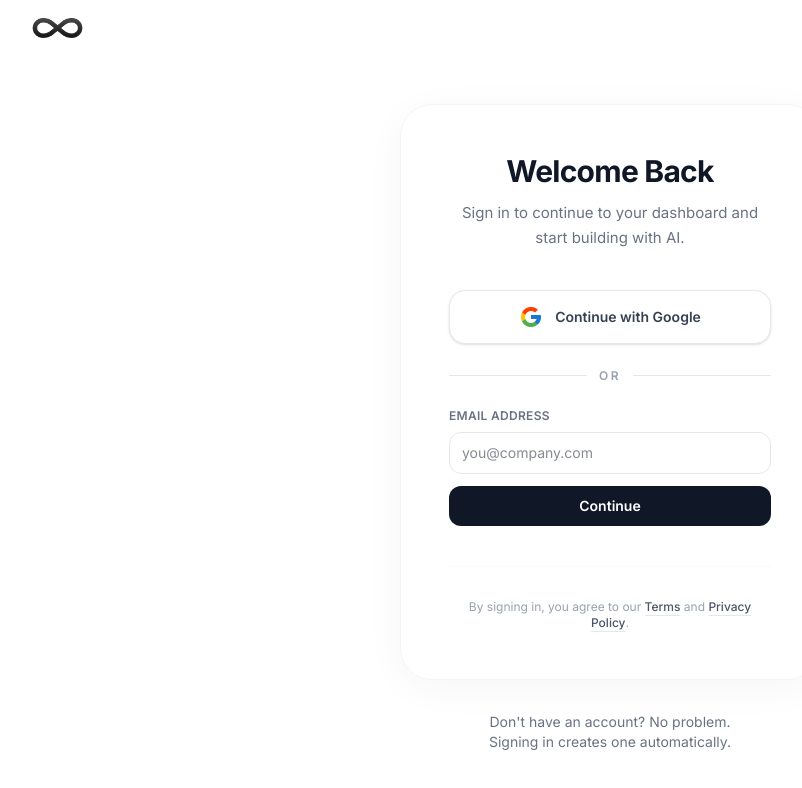
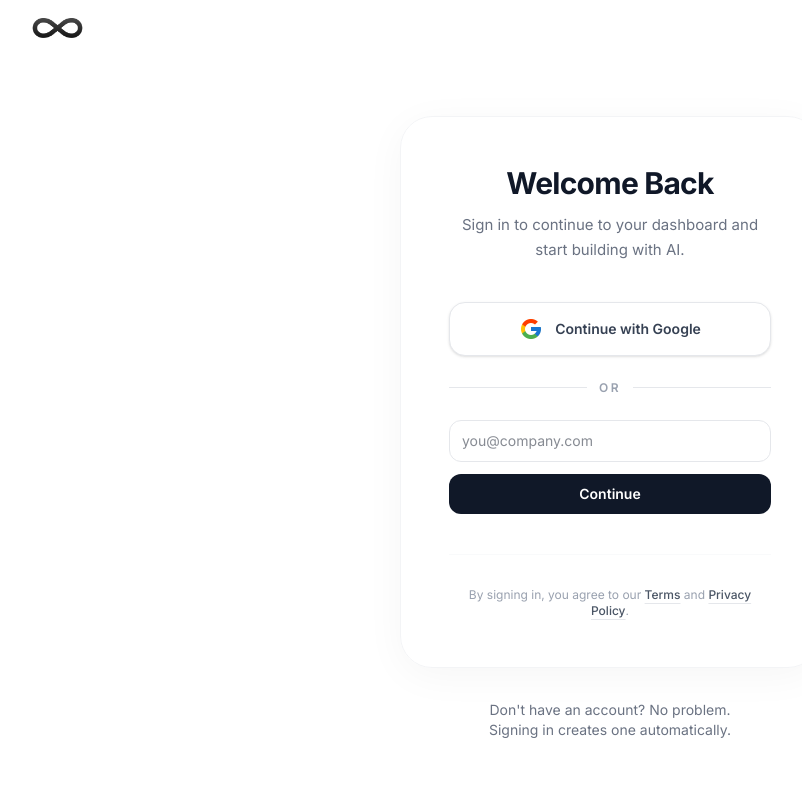
Before and after one commit to farzeenilyaszargar/nap-ide, a Next.js app: page /signin in a window 1280 px wide. Shown: the top 788 px of the page, without its empty margins (30-832 px from the left). Built offline with nearby package versions, Linux system fonts and the light colour scheme; no server answers.

Commit message:
Remove email label

```diff
--- a/app/(user)/signin/page.tsx
+++ b/app/(user)/signin/page.tsx
@@ -222,10 +222,7 @@ export default function SignIn() {
                                 <span>or</span>
                                 <span className="h-px flex-1 bg-gray-200" />
                             </div>
-                            <label className="block text-xs font-semibold uppercase tracking-wide text-gray-500">
-                                Email address
-                            </label>
-                            <div className="-mt-2 flex flex-col gap-3">
+                            <div className="flex flex-col gap-3">
                                 <input
                                     type="email"
                                     value={email}
```
